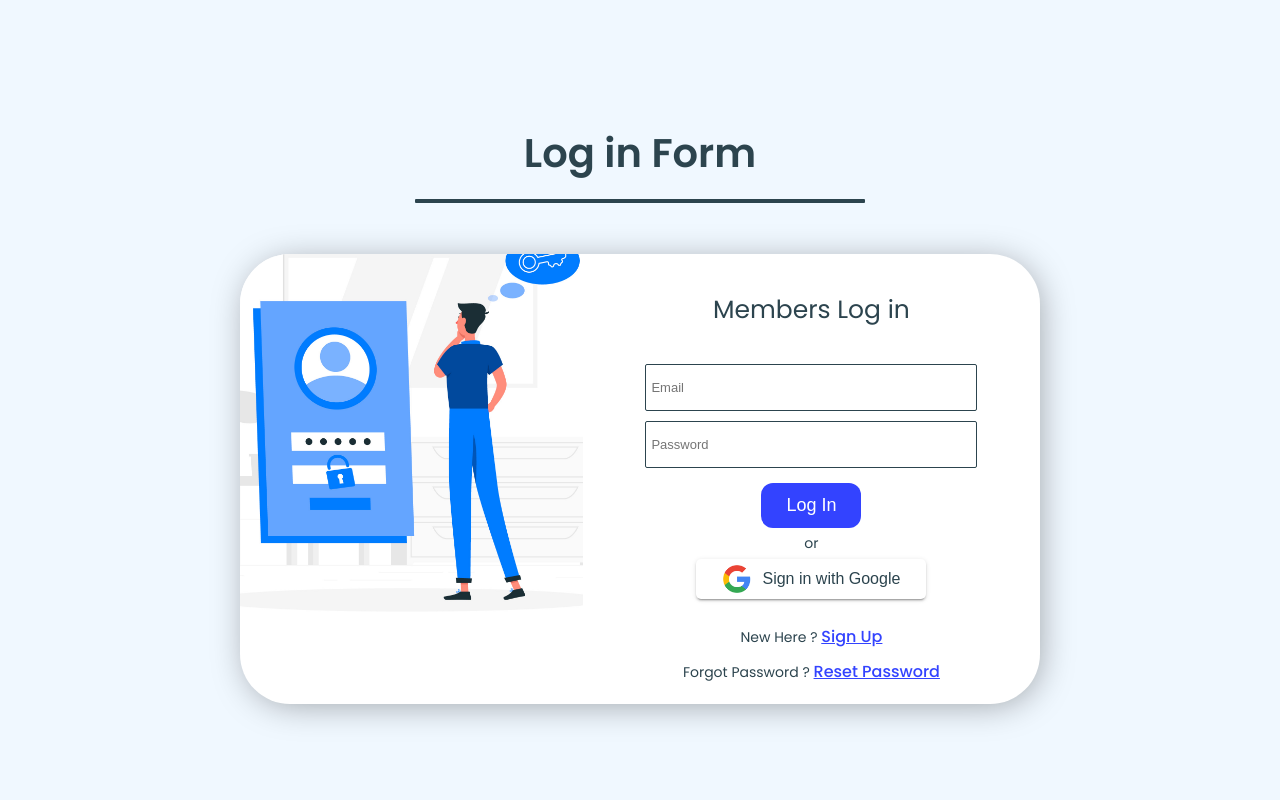
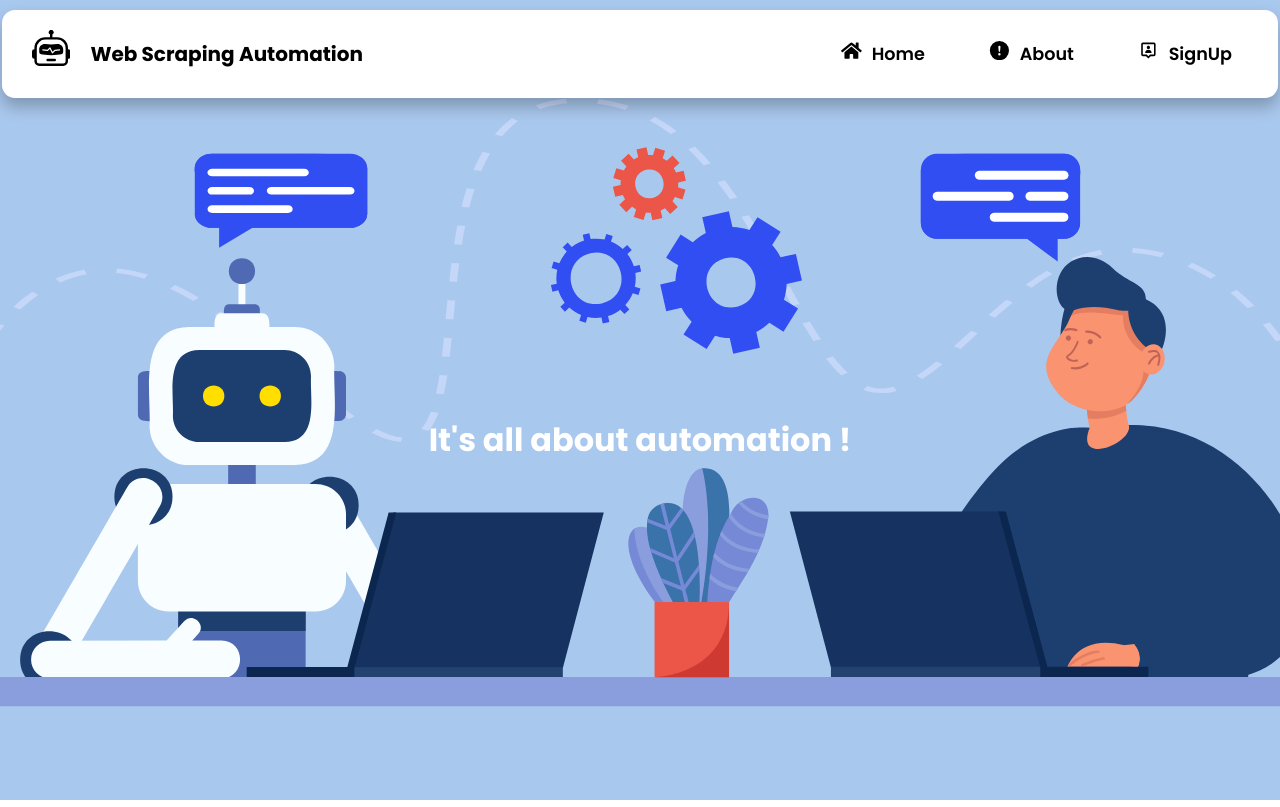
Before and after one commit to eya-harbaoui/Web_Scraping_Automation_NLP, a React (Create React App) app in the folder client/: page / in a window 1280 px wide. Built offline with nearby package versions, Linux system fonts and the light colour scheme.

Commit message:
visible password input

```diff
--- a/client/package.json
+++ b/client/package.json
@@ -3,10 +3,13 @@
   "version": "0.1.0",
   "private": true,
   "dependencies": {
+    "@ant-design/icons": "^5.0.1",
     "@testing-library/jest-dom": "^5.16.5",
     "@testing-library/react": "^13.4.0",
     "@testing-library/user-event": "^13.5.0",
+    "antd": "^5.4.2",
     "axios": "^1.3.4",
+    "history": "^5.3.0",
     "react": "^18.2.0",
     "react-dom": "^18.2.0",
     "react-icons": "^4.8.0",
--- a/client/src/App.css
+++ b/client/src/App.css
@@ -1,3 +1,12 @@
+.container {
+    width: 100vw;
+    height: 100vh;
+    background-color: #f0f8ff;
+    display: flex;
+    flex-direction: column;
+    justify-content: center;
+    align-items: center;
+}
 
 .App {
     font-family: sans-serif;
--- a/client/src/App.jsx
+++ b/client/src/App.jsx
@@ -16,12 +16,7 @@ function App() {
       <div className="container">
 
         <Routes>
-          <Route
-            path="/"
-            exact
-            element={isLoggedIn == "true" ? <UserDetails /> : <Login />}
-          />
-          <Route path="/Home" exact element={<Home/>}></Route>
+          <Route path="/" exact element={<Home/>}></Route>
           <Route path="/About" exact element={<About/>}></Route>
           <Route path="/signup" exact element={<Signup />} />
           <Route path="/login" exact element={<Login />} />
--- /dev/null
+++ b/client/src/components/Inputi.jsx
@@ -0,0 +1,12 @@
+import {UserOutlined} from "@ant-design/icons";
+import {Input} from "antd";
+const Inputi = () => (
+  <>
+
+    <Input placeholder="default size" prefix={<UserOutlined />} />
+
+
+
+  </>
+);
+export default Inputi;
--- /dev/null
+++ b/client/src/components/passwordvisible.jsx
@@ -0,0 +1,19 @@
+import {EyeTwoTone,EyeInvisibleOutlined} from "@ant-design/icons";
+import {Button, Input, Space} from "antd";
+import React from "react";
+import styles  from "../pages/Login/styles.module.css"
+const PasswordVisible = () => {
+  const [passwordVisible, setPasswordVisible] = React.useState(false);
+  return (
+    <Space direction="vertical">
+      <Input.Password
+        className={styles.input}
+        placeholder="input password"
+        iconRender={(visible) =>
+          visible ? <EyeTwoTone /> : <EyeInvisibleOutlined />
+        }
+      />
+    </Space>
+  );
+};
+export default PasswordVisible;
--- a/client/src/pages/Login/index.jsx
+++ b/client/src/pages/Login/index.jsx
@@ -4,6 +4,8 @@ import {useState} from "react";
 import axios from "axios";
 import { toast } from "react-toastify";
 import "react-toastify/dist/ReactToastify.css";
+import PasswordVisible from "../../components/passwordvisible";
+import {Input} from "antd";
 function Login() {
    const [email, setEmail] = useState("");
    const [password, setPassword] = useState("");
@@ -38,7 +40,7 @@ function Login() {
         console.log( data, "userRegister" );
         if ( data.status == "ok" ) {
           //alert( "login successful" );
-          toast.sucess("login successful");
+          toast.success("login successful");
           window.localStorage.setItem( "token", data.data );
           window.localStorage.setItem( "loggedIn", true ); //onclick aal login var set to true
 
@@ -58,7 +60,7 @@ function Login() {
         </div>
         <div className={styles.right}>
           <h2 className={styles.from_heading}>Members Log in</h2>
-          <input
+          <Input
             type="email"
             name="email"
             onChange={(e) => setEmail(e.target.value)}
@@ -74,7 +76,7 @@ function Login() {
             placeholder="Password"
             required
           />
-          {error && <div className={styles.error_msg}> {error}</div>}
+          {/*error && <div className={styles.error_msg}> {error}</div>*/}
           <button type="submit" className={styles.btn}>
             Log In
           </button>
--- a/client/src/pages/Login/styles.module.css
+++ b/client/src/pages/Login/styles.module.css
@@ -50,7 +50,7 @@
     width: 150%;
     position: absolute;
     left: -90px;
-    top: -50px;
+    top: -20px;
 }
 
 .right {
--- a/client/src/pages/Reset/styles.modules.css
+++ b/client/src/pages/Reset/styles.modules.css
@@ -40,7 +40,7 @@
     width: 150%;
     position: absolute;
     left: -90px;
-    top: -50px;
+    top: -20px;
 }
 
 .right {
--- a/client/src/pages/Signup/index.jsx
+++ b/client/src/pages/Signup/index.jsx
@@ -4,6 +4,10 @@ import React, { useState } from "react";
 import axios from "axios";
 import { toast } from "react-toastify";
 import "react-toastify/dist/ReactToastify.css";
+import "../../components/Inputi"
+import Inputi from "../../components/Inputi";
+import {Input} from "antd";
+import PasswordVisible from "../../components/passwordvisible";
 function Signup() {
   const [firstName, setFirstName] = useState("");
   const [lastName, setLastName] = useState("");
@@ -48,7 +52,7 @@ function Signup() {
         }
       }
     }
-    if(validate == true){
+    if (validate == true) {
       fetch("http://localhost:5000/register", {
         method: "POST",
         crossDomain: true,
@@ -66,10 +70,15 @@ function Signup() {
       })
         .then((res) => res.json())
         .then((data) => {
-        console.log(data, "userRegister");
+          if (data.error) {
+            toast.error(data.error);
+          } else {
+            toast.success("Registration successful!");
+            window.location = "/login";
+          }
         });
     }
-  }; //generally sturcture handle subbmit is done this way
+  };//generally sturcture handle subbmit is done this way
   //preventDefault  is called on an event object to prevent the default behavior of an event from occurring.
   //example, when a user clicks on a link element, the default behavior of the click event is to navigate to the URL specified in the href attribute of the link element. If you attach an event listener to the link element and call the preventDefault() function on the event object inside the event handler function, you can prevent the link from navigating to its default URL.
   //here the default behavior of the form submission event, which is to reload the page. Instead, we can do something else, such as send an AJAX request to the server to submit the form data without reloading the page.
@@ -114,7 +123,6 @@ function Signup() {
             onChange={(e) => setPassword(e.target.value)}
             required
           />
-          {error && <div className={styles.error_msg}> {error}</div>}
           <button type="submit" className={styles.btn} onClick={handleSubmit}>
             Sign Up
           </button>
```
Also changed, not shown: 1 other file (tests, documents, lock files or other folders). Lines whose indentation alone changed are shown as unchanged.
